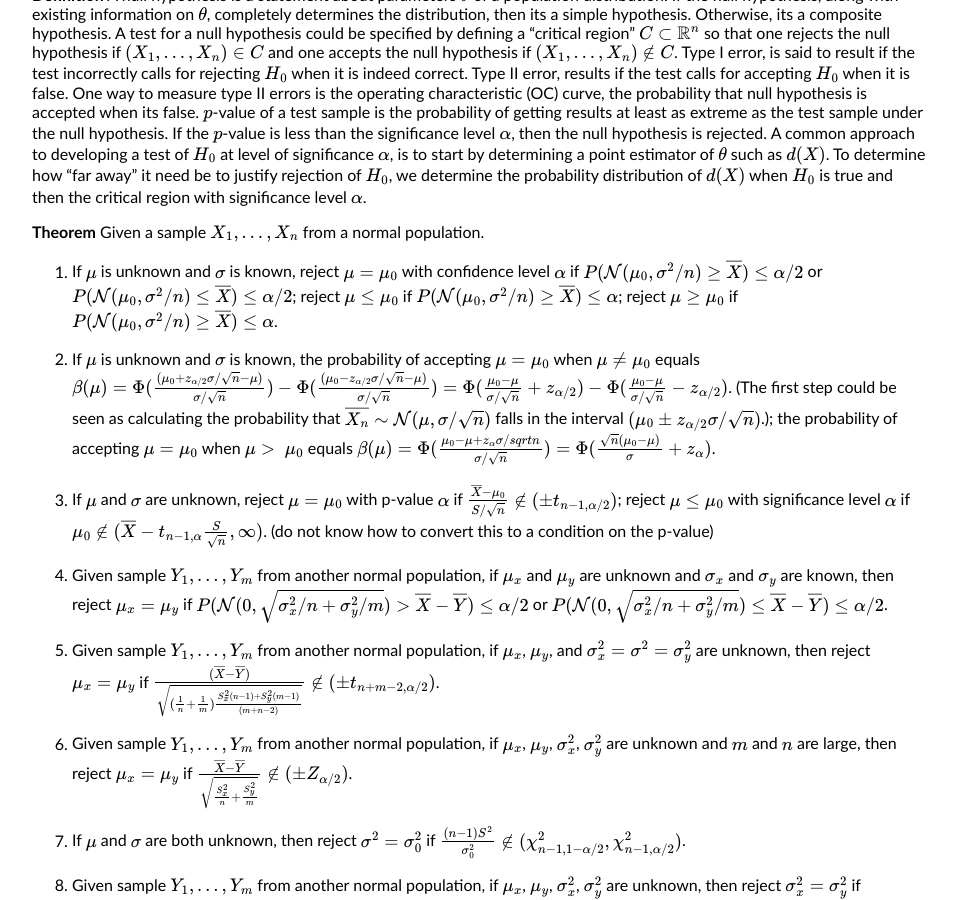
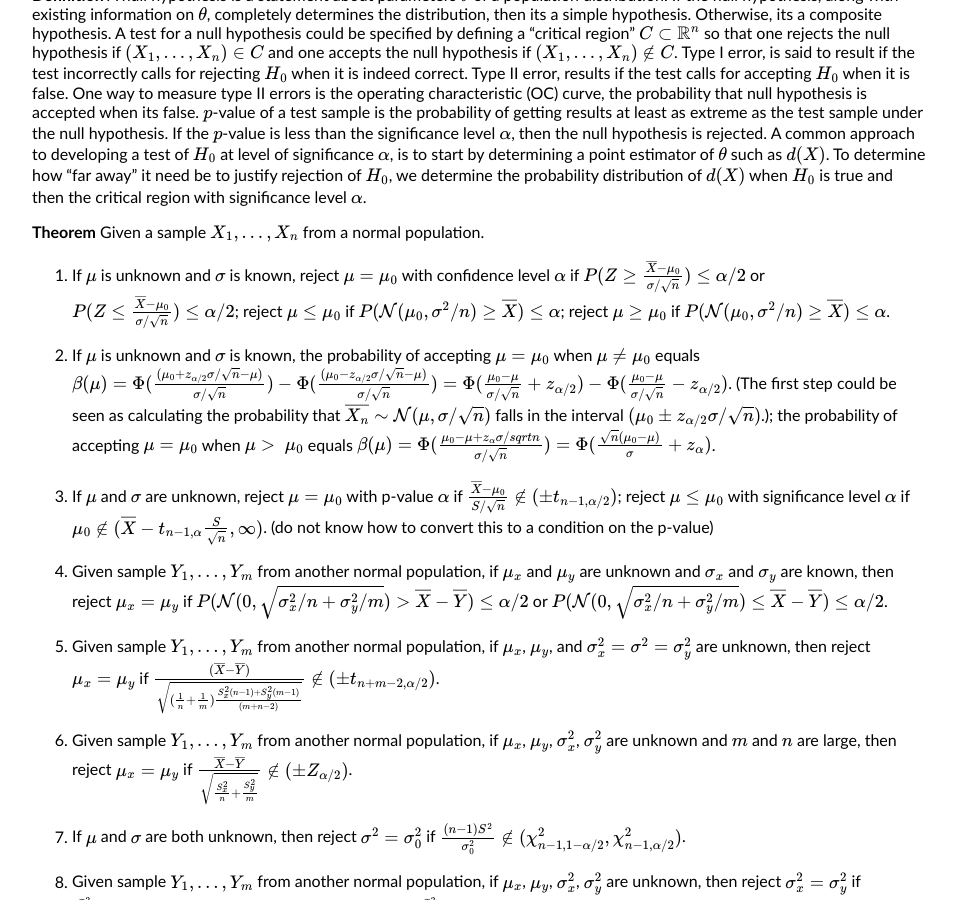
Before and after one commit to henryzhang11/questions-I-have, a Jekyll site: the page built from _posts/2023-08-20-probability-theory-review.md, in a window 1280 px wide and 900 px high, scrolled down 5324 px. Shown: the whole window, without its empty margins (160-1116 px from the left). Built offline with Jekyll 4.4.1, drawn with Linux system fonts in a browser that asks for light colours; formulas are drawn with MathJax 3.

Commit message:
Update 2023-08-20-probability-theory-review.md

```diff
--- a/_posts/2023-08-20-probability-theory-review.md
+++ b/_posts/2023-08-20-probability-theory-review.md
@@ -140,7 +140,7 @@ title: "probability theory review"
 **Definition** A null hypothesis is a statement about parameters $\theta$ of a population distribution. If the null hypothesis, along with existing information on $\theta$, completely determines the distribution, then its a simple hypothesis. Otherwise, its a composite hypothesis. A test for a null hypothesis could be specified by defining a "critical region" $C\subset \mathbb{R}^n$ so that one rejects the null hypothesis if $(X_1,...,X_n)\in C$ and one accepts the null hypothesis if $(X_1,...,X_n)\notin C$. Type I error, is said to result if the test incorrectly calls for rejecting $H_0$ when it is indeed correct. Type II error, results if the test calls for accepting $H_0$ when it is false. One way to measure type II errors is the operating characteristic (OC) curve, the probability that null hypothesis is accepted when its false. $p$-value of a test sample is the probability of getting results at least as extreme as the test sample under the null hypothesis. If the $p$-value is less than the significance level $\alpha$, then the null hypothesis is rejected. A common approach to developing a test of $H_0$ at level of significance $\alpha$, is to start by determining a point estimator of $\theta$ such as $d(X)$. To determine how “far away” it need be to justify rejection of $H_0$, we determine the probability distribution of $d(X)$ when $H_0$ is true and then the critical region with significance level $\alpha$.
 
 **Theorem** Given a sample $X_1,...,X_n$ from a normal population.
-1. If $\mu$ is unknown and $\sigma$ is known, reject $\mu=\mu_0$ with confidence level $\alpha$ if $P(\mathcal{N}(\mu_0,\sigma^2/n)\geq\overline{X})\leq\alpha/2$ or $P(\mathcal{N}(\mu_0,\sigma^2/n)\leq\overline{X})\leq\alpha/2$; reject $\mu\leq\mu_0$ if $P(\mathcal{N}(\mu_0,\sigma^2/n)\geq \overline{X})\leq\alpha$; reject $\mu\geq\mu_0$ if $P(\mathcal{N}(\mu_0,\sigma^2/n)\geq \overline{X})\leq\alpha$.
+1. If $\mu$ is unknown and $\sigma$ is known, reject $\mu=\mu_0$ with confidence level $\alpha$ if $P(Z\geq\frac{\overline{X}-\mu_0}{\sigma/\sqrt{n}})\leq\alpha/2$ or $P(Z\leq\frac{\overline{X}-\mu_0}{\sigma/\sqrt{n}})\leq\alpha/2$; reject $\mu\leq\mu_0$ if $P(\mathcal{N}(\mu_0,\sigma^2/n)\geq \overline{X})\leq\alpha$; reject $\mu\geq\mu_0$ if $P(\mathcal{N}(\mu_0,\sigma^2/n)\geq \overline{X})\leq\alpha$.
 
 2. If $\mu$ is unknown and $\sigma$ is known, the probability of accepting $\mu=\mu_0$ when $\mu\neq \mu_0$ equals $\beta(\mu)=\Phi(\frac{(\mu_0+z_{\alpha/2}\sigma/\sqrt{n}-\mu)}{\sigma/\sqrt{n}})-\Phi(\frac{(\mu_0-z_{\alpha/2}\sigma/\sqrt{n}-\mu)}{\sigma/\sqrt{n}})=\Phi(\frac{\mu_0-\mu}{\sigma/\sqrt{n}}+z_{\alpha/2})-\Phi(\frac{\mu_0-\mu}{\sigma/\sqrt{n}}-z_{\alpha/2})$. (The first step could be seen as calculating the probability that $\overline{X_n}\sim\mathcal{N}(\mu,\sigma/\sqrt{n})$ falls in the interval $(\mu_0\pm z_{\alpha/2}\sigma/\sqrt{n})$.); the probability of accepting $\mu=\mu_0$ when $\mu \>\ \mu_0$ equals $\beta(\mu)=\Phi(\frac{\mu_0-\mu+z_\alpha\sigma/sqrt{n}}{\sigma/\sqrt{n}})=\Phi(\frac{\sqrt{n}(\mu_0-\mu)}{\sigma}+z_\alpha)$.
 
```
